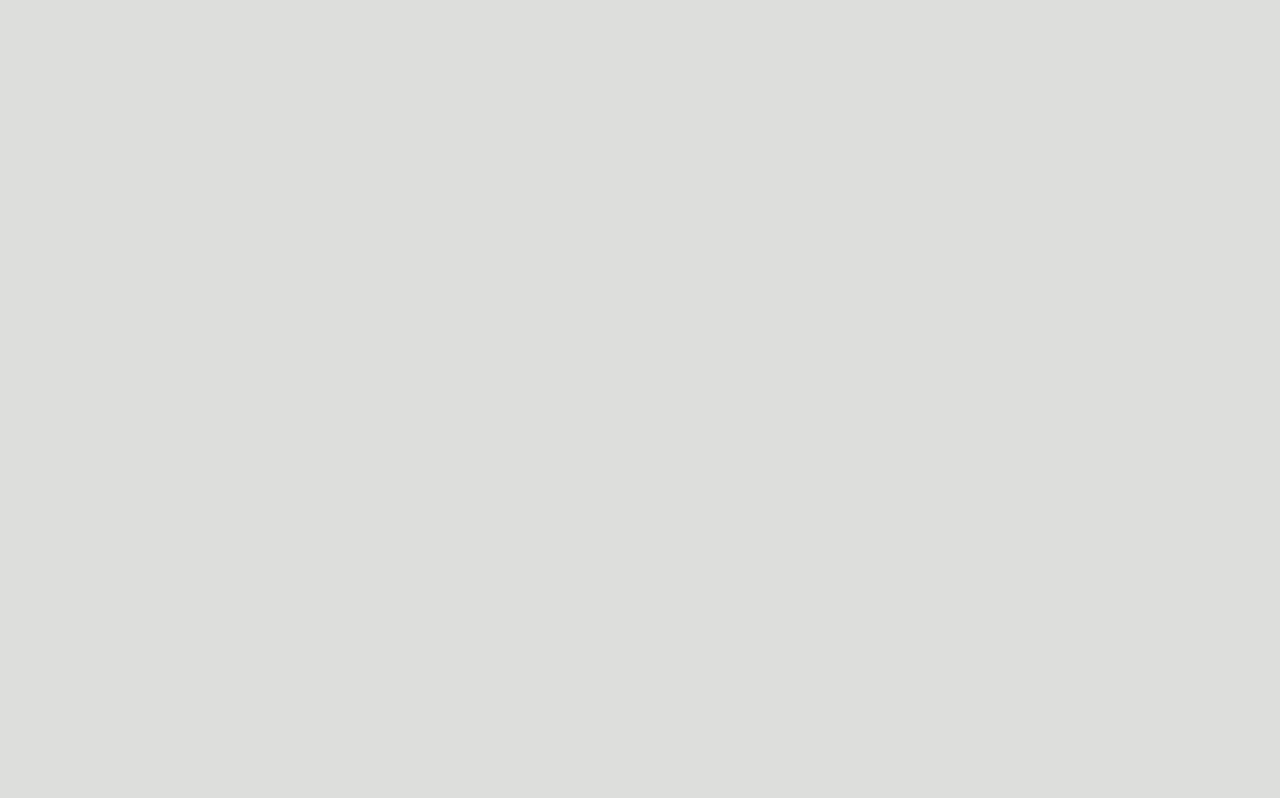
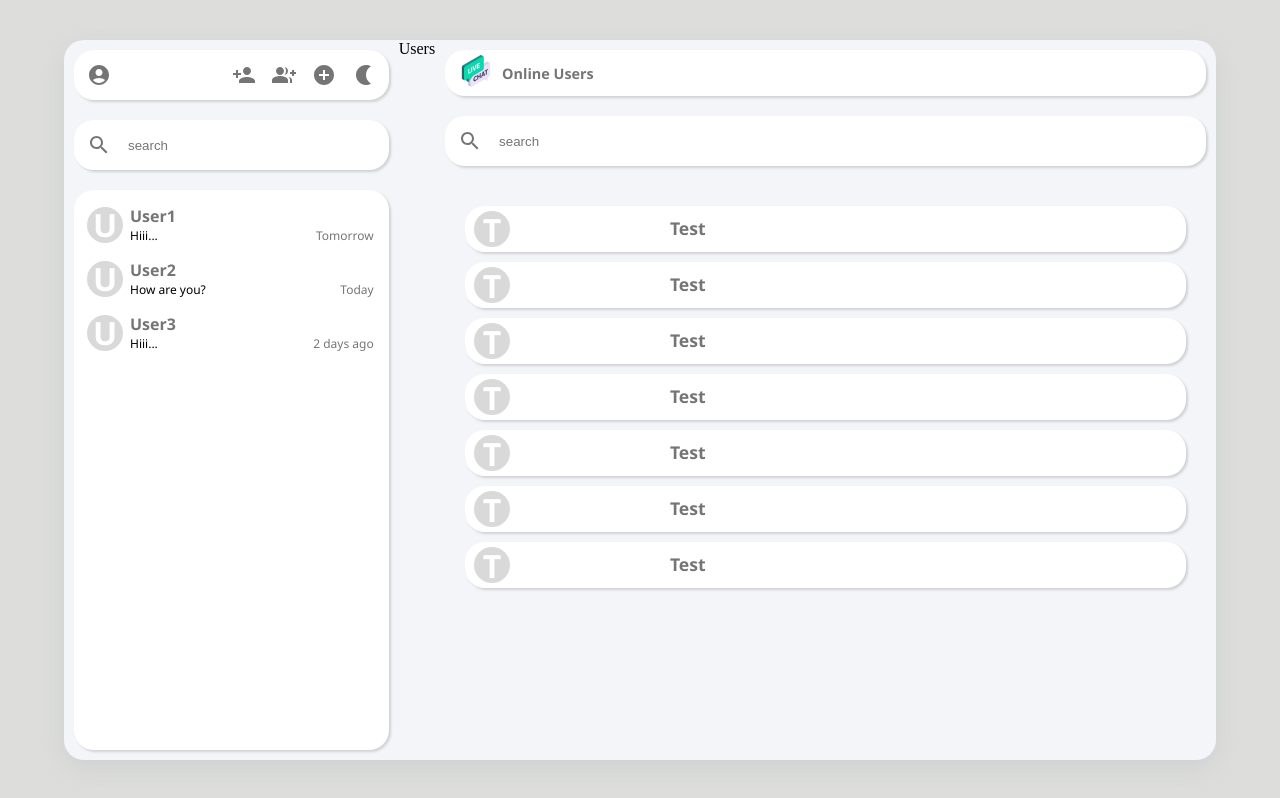
Before and after one commit to Kxrishx03/weChat, a React (Vite) app in the folder Frontend/: page /app/users in a window 1280 px wide. Before the commit this address had no page. Built offline with nearby package versions, Linux system fonts and the light colour scheme.

Commit message:
"Some things done"

```diff
--- a/Frontend/src/App.jsx
+++ b/Frontend/src/App.jsx
@@ -4,6 +4,9 @@ import { MainContainer } from './components/MainContainer'
 import {Routes,Route} from 'react-router-dom';
 import { Welcome } from './components/Welcome';
 import { ChatArea } from './components/ChatArea';
+import { CreateGroups } from './components/CreateGroups';
+import { Users} from './components/Users';
+import { Groups } from './components/Groups';
 function App() {
 
 
@@ -16,6 +19,14 @@ function App() {
             <Route  path='app' element={<MainContainer />}>
             <Route path='welcome' element={<Welcome/>}/>
             <Route path='chat' element={<ChatArea/>} />
+            <Route path='users' element={<Users/>}/>
+            <Route path='groups'
+              element={<Groups />}
+            />
+            <Route path='create-groups'
+              element={<CreateGroups />}
+            />
+
             </Route>
           </Routes>
 
--- a/Frontend/src/components/Conversation.jsx
+++ b/Frontend/src/components/Conversation.jsx
@@ -1,4 +1,5 @@
 export function Conversation({props}){
+
     return(
         <div className="conversation-cont">
            <p className="con-icon">
--- /dev/null
+++ b/Frontend/src/components/Groups.jsx
@@ -0,0 +1,5 @@
+export function Groups(){
+    return <div>
+        Groups
+    </div>
+}
--- a/Frontend/src/components/MainContainer.jsx
+++ b/Frontend/src/components/MainContainer.jsx
@@ -4,6 +4,7 @@ import { Welcome } from './Welcome';
 import { CreateGroups } from './CreateGroups';
 import { OnlineUsers } from './OnlineUsers';
 import { useState } from 'react';
+import { Outlet } from 'react-router-dom';
 export function MainContainer(){
 
     const [conversation,setConversation]=useState({
@@ -16,8 +17,9 @@ export function MainContainer(){
 
            <div className="main_container">
             <SideBar/>
+            <Outlet />
+
             {/*<CreateGroups />*/}
-             {/*<Welcome />*/}
            {/* <ChatArea props={conversation} />*/}
            <OnlineUsers />
 
--- /dev/null
+++ b/Frontend/src/components/Users.jsx
@@ -0,0 +1,7 @@
+ export function Users(){
+    return(
+        <div>
+            Users
+        </div>
+    )
+ }
```
